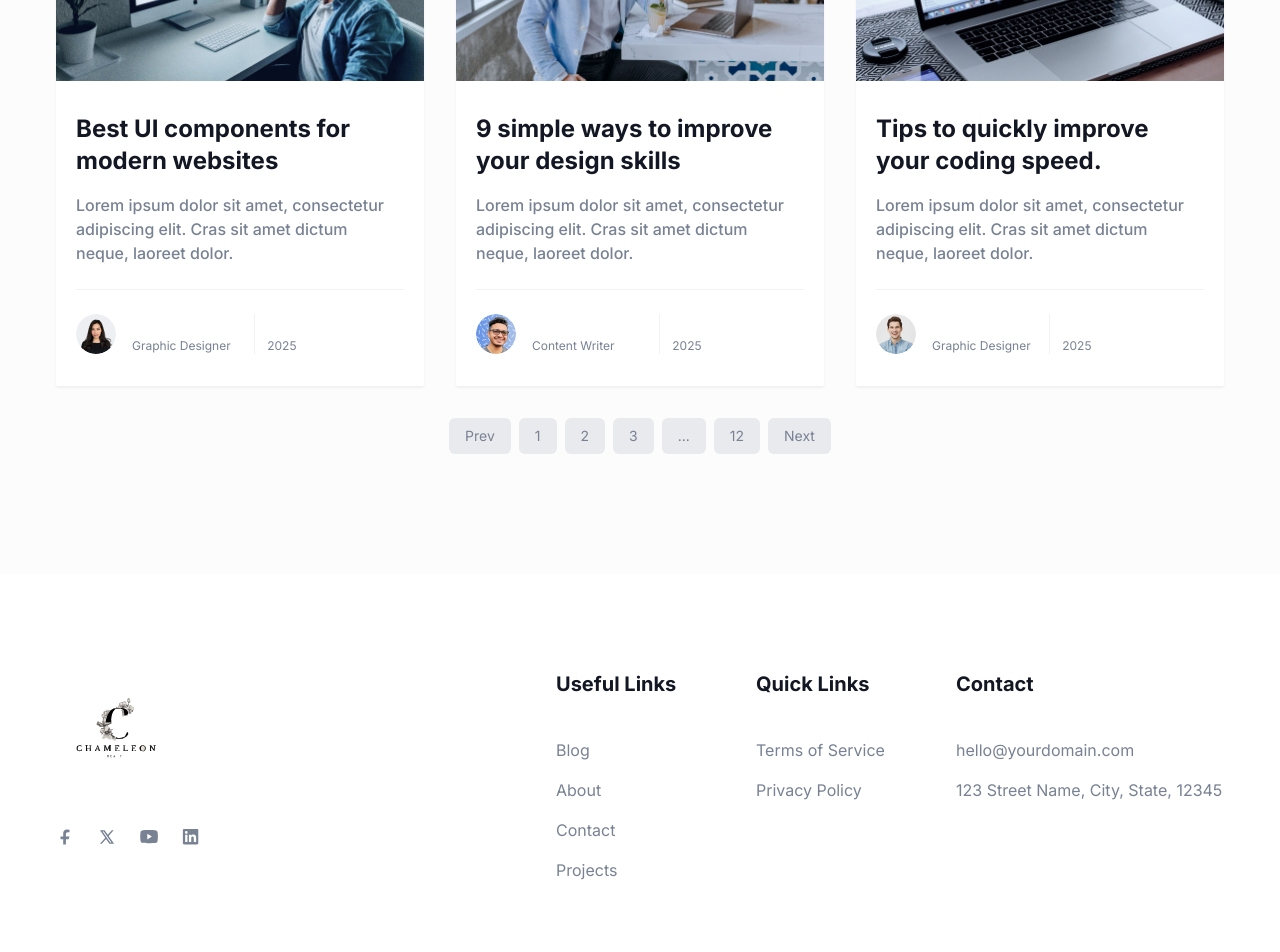
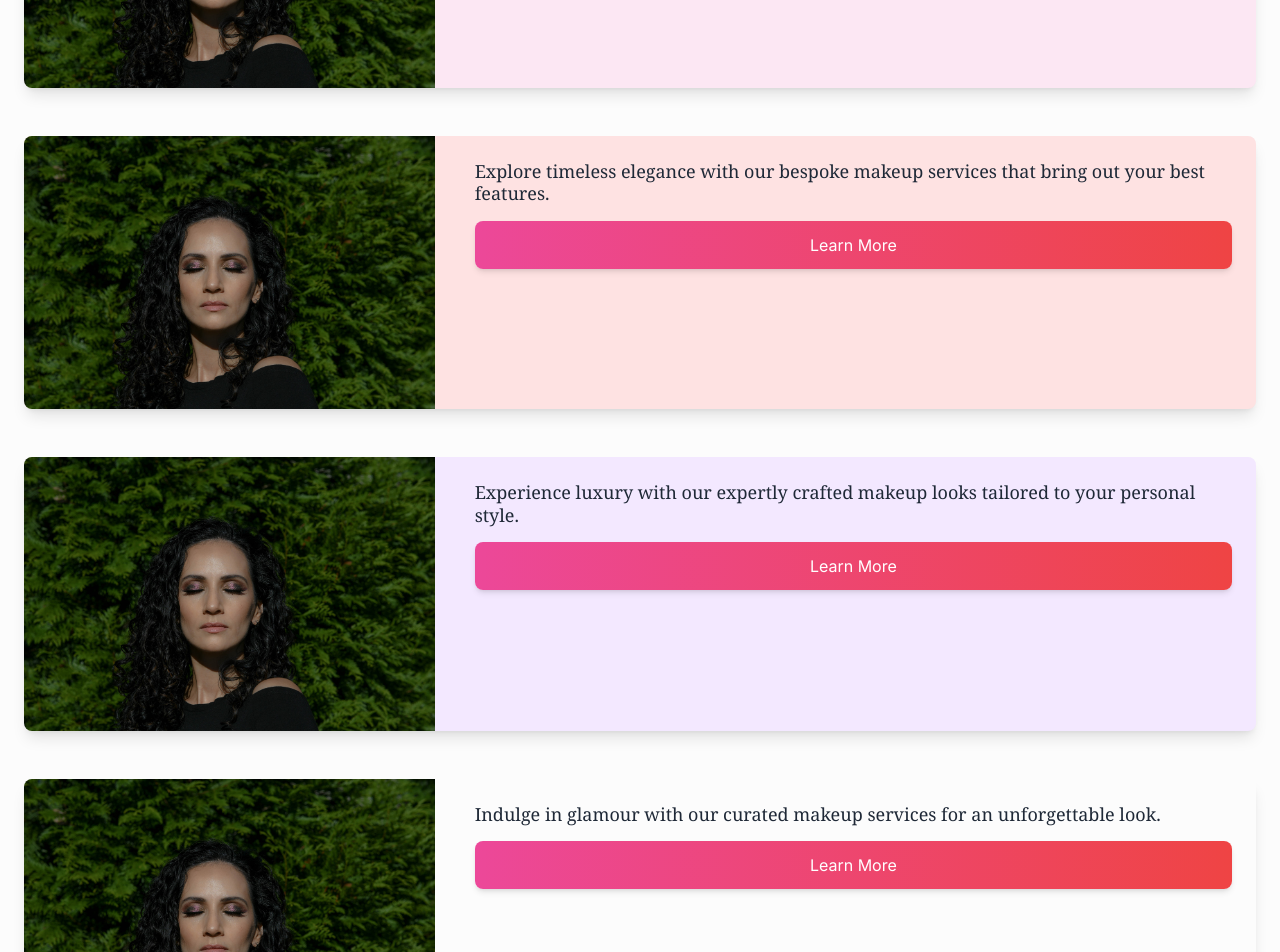
Before and after one commit to DJSanch/Chameleon_Beauty, a Next.js app: page /blog in a window 1280 px wide. Shown: the part 560-1512 px from the top of the page. Built offline with nearby package versions, Linux system fonts and the light colour scheme.

Commit message:
Index page updates

```diff
--- a/src/app/blog/page.tsx
+++ b/src/app/blog/page.tsx
@@ -1,6 +1,8 @@
 import SingleBlog from "@/components/Blog/SingleBlog";
 import blogData from "@/components/Blog/blogData";
+import AboutSectionOne from "@/components/About/AboutSectionOne";
 import Breadcrumb from "@/components/Common/Breadcrumb";
+import Image from "next/image"; // Make sure to import Next.js Image component for optimized images
 
 import { Metadata } from "next";
 
@@ -10,88 +12,56 @@ export const metadata: Metadata = {
   // other metadata
 };
 
+// Sample data for illustration, replace with actual blog data
+const blogItems = [
+  { id: 1, src: "/images/about/hello.jpeg", alt: "Elegant Makeup Look 1", text: "Discover a sophisticated makeup look designed to enhance your natural beauty.", sectionTitle: "Editorial Makeup", bgColor: "bg-pink-100" },
+  { id: 2, src: "/images/about/hello.jpeg", alt: "Elegant Makeup Look 2", text: "Explore timeless elegance with our bespoke makeup services that bring out your best features.", sectionTitle: "Bridal Services", bgColor: "bg-red-100" },
+  { id: 3, src: "/images/about/hello.jpeg", alt: "Elegant Makeup Look 3", text: "Experience luxury with our expertly crafted makeup looks tailored to your personal style.", sectionTitle: "Special Event Makeup", bgColor: "bg-purple-100" },
+  { id: 4, src: "/images/about/hello.jpeg", alt: "Elegant Makeup Look 4", text: "Indulge in glamour with our curated makeup services for an unforgettable look.", sectionTitle: "Add ons", bgColor: "bg-yellow-100" },
+  { id: 5, src: "/images/about/hello.jpeg", alt: "Elegant Makeup Look 5", text: "Transform your appearance with our elegant and refined makeup artistry.", sectionTitle: "Digital Services", bgColor: "bg-blue-100" },
+];
+
 const Blog = () => {
   return (
     <>
       <Breadcrumb
-        pageName="Blog Grid"
-        description="Lorem ipsum dolor sit amet, consectetur adipiscing elit. In varius eros eget sapien consectetur ultrices. Ut quis dapibus libero."
+        pageName="Makeup Services"
+        description="Explore our gallery of elegant and refined makeup looks designed to enhance your natural beauty and personal style."
       />
-
-      <section className="pb-[120px] pt-[120px]">
-        <div className="container">
-          <div className="-mx-4 flex flex-wrap justify-center">
-            {blogData.map((blog) => (
-              <div
-                key={blog.id}
-                className="w-full px-4 md:w-2/3 lg:w-1/2 xl:w-1/3"
-              >
-                <SingleBlog blog={blog} />
+      <div className="max-w-7xl mx-auto my-12 p-6 space-y-12">
+        {blogItems.map((item) => (
+          <div
+            key={item.id}
+            className={`relative ${item.bgColor} shadow-lg rounded-lg overflow-hidden group hover:shadow-xl transition-shadow duration-300 ease-in-out`}
+          >
+            <div className="flex flex-col lg:flex-row items-center lg:items-start">
+              <div className="relative flex-shrink-0 lg:w-1/3">
+                <Image
+                  src={item.src}
+                  alt={item.alt}
+                  width={500} // Adjust width
+                  height={350} // Adjust height
+                  className="w-full h-auto object-cover transition-transform duration-300 ease-in-out"
+                />
+                <div className="absolute inset-0 flex items-center justify-center bg-black bg-opacity-50 opacity-0 group-hover:opacity-100 transition-opacity duration-300 ease-in-out">
+                  <h2 className="text-white text-2xl font-serif leading-tight text-center px-4 py-2">
+                    {item.sectionTitle}
+                  </h2>
+                </div>
               </div>
-            ))}
-          </div>
-
-          <div className="-mx-4 flex flex-wrap" data-wow-delay=".15s">
-            <div className="w-full px-4">
-              <ul className="flex items-center justify-center pt-8">
-                <li className="mx-1">
-                  <a
-                    href="#0"
-                    className="flex h-9 min-w-[36px] items-center justify-center rounded-md bg-body-color bg-opacity-[15%] px-4 text-sm text-body-color transition hover:bg-primary hover:bg-opacity-100 hover:text-white"
-                  >
-                    Prev
-                  </a>
-                </li>
-                <li className="mx-1">
-                  <a
-                    href="#0"
-                    className="flex h-9 min-w-[36px] items-center justify-center rounded-md bg-body-color bg-opacity-[15%] px-4 text-sm text-body-color transition hover:bg-primary hover:bg-opacity-100 hover:text-white"
-                  >
-                    1
-                  </a>
-                </li>
-                <li className="mx-1">
-                  <a
-                    href="#0"
-                    className="flex h-9 min-w-[36px] items-center justify-center rounded-md bg-body-color bg-opacity-[15%] px-4 text-sm text-body-color transition hover:bg-primary hover:bg-opacity-100 hover:text-white"
-                  >
-                    2
-                  </a>
-                </li>
-                <li className="mx-1">
-                  <a
-                    href="#0"
-                    className="flex h-9 min-w-[36px] items-center justify-center rounded-md bg-body-color bg-opacity-[15%] px-4 text-sm text-body-color transition hover:bg-primary hover:bg-opacity-100 hover:text-white"
-                  >
-                    3
-                  </a>
-                </li>
-                <li className="mx-1">
-                  <span className="flex h-9 min-w-[36px] cursor-not-allowed items-center justify-center rounded-md bg-body-color bg-opacity-[15%] px-4 text-sm text-body-color">
-                    ...
-                  </span>
-                </li>
-                <li className="mx-1">
-                  <a
-                    href="#0"
-                    className="flex h-9 min-w-[36px] items-center justify-center rounded-md bg-body-color bg-opacity-[15%] px-4 text-sm text-body-color transition hover:bg-primary hover:bg-opacity-100 hover:text-white"
-                  >
-                    12
-                  </a>
-                </li>
-                <li className="mx-1">
-                  <a
-                    href="#0"
-                    className="flex h-9 min-w-[36px] items-center justify-center rounded-md bg-body-color bg-opacity-[15%] px-4 text-sm text-body-color transition hover:bg-primary hover:bg-opacity-100 hover:text-white"
-                  >
-                    Next
-                  </a>
-                </li>
-              </ul>
+              <div className="flex flex-col lg:w-2/3 p-6  lg:ml-4"> {/* Updated background color */}
+                <p className="text-gray-800 text-lg font-serif leading-tight mb-4">
+                  {item.text}
+                </p>
+                <button className="px-6 py-3 bg-gradient-to-r from-pink-500 to-red-500 text-white rounded-lg shadow-md hover:from-pink-600 hover:to-red-600 transition-colors duration-300 ease-in-out">
+                  Learn More
+                </button>
+              </div>
             </div>
           </div>
-        </div>
-      </section>
+        ))}
+      </div>
+      <AboutSectionOne />
     </>
   );
 };
--- a/src/app/page.tsx
+++ b/src/app/page.tsx
@@ -23,9 +23,6 @@ export default function Home() {
       <ScrollUp />
       <Hero />
       <AboutSectionOne />
-      <Video />
-      <Brands />
-      <Blog />
       <Contact />
     </>
   );
--- a/src/components/About/AboutSectionOne.tsx
+++ b/src/components/About/AboutSectionOne.tsx
@@ -40,7 +40,7 @@ const AboutSectionOne: React.FC = () => {
   };
 
   const List = ({ text }: { text: string }) => (
-    <p className="mb-5 flex items-center text-lg font-serif text-body-color font-lora">
+    <p className="mb-5 flex items-center text-lg font-serif font-light text-body-color font-lora">
       <span className="mr-4 flex h-[30px] w-[30px] items-center justify-center rounded-md bg-primary bg-opacity-10 text-primary">
         {checkIcon}
       </span>
--- a/src/components/About/AboutSectionTwo.tsx
+++ b/src/components/About/AboutSectionTwo.tsx
@@ -23,7 +23,7 @@ const AboutSectionTwo = () => {
           <div className="w-full px-4 lg:w-1/2 flex items-center">
             <div className="max-w-[600px] lg:pl-4 text-animation">
               <div className="mb-4">
-                <h3 className="mb-2 text-xl font-bold text-[#6f4f28] dark:text-white sm:text-2xl lg:text-xl xl:text-2xl font-lora">
+                <h3 className="mb-2 text-xl font-thin text-[#6f4f28] dark:text-white sm:text-2xl lg:text-xl xl:text-2xl font-lora">
                   My Journey,
                 </h3>
                 <p className="text-base font-medium leading-relaxed text-body-color sm:text-lg sm:leading-relaxed font-lora">
--- a/src/components/Common/Breadcrumb.tsx
+++ b/src/components/Common/Breadcrumb.tsx
@@ -16,7 +16,7 @@ const Breadcrumb = ({
               <div className="mb-8 max-w-[570px] md:mb-0 lg:mb-12">
                 <div className="relative flex items-center">
                   <div className="relative flex flex-col space-y-4">
-                    <h1 className="text-2xl font-bold text-[#6f4f28] dark:text-[#eaeaea] sm:text-3xl font-lora">
+                    <h1 className="text-2xl font-light text-[#6f4f28] dark:text-[#eaeaea] sm:text-3xl font-lora">
                       {pageName}
                     </h1>
                     <p className="text-base font-medium leading-relaxed text-[#4a4a4a] dark:text-[#b3b3b3] font-lora">
--- a/src/components/Footer/index.tsx
+++ b/src/components/Footer/index.tsx
@@ -4,8 +4,34 @@ import Link from "next/link";
 
 const Footer = () => {
   return (
-    <footer className="bg-white pt-16 dark:bg-gray-dark md:pt-20 lg:pt-24">
-      <div className="container">
+    <footer className="relative bg-gradient-to-r from-[#fdfaf3] via-[#f6b1b1] to-[#fdfaf3] dark:from-[#1a1a1a] dark:via-[#2c2c2c] dark:to-[#1a1a1a] pt-16 dark:bg-gray-dark md:pt-20 lg:pt-24">
+      <div className="absolute inset-0 z-[-1]">
+        <svg
+          width="100%"
+          height="100%"
+          viewBox="0 0 1440 320"
+          xmlns="http://www.w3.org/2000/svg"
+          className="fill-current text-[#6f4f28] dark:text-[#6f4f28]"
+        >
+          <defs>
+            <linearGradient
+              id="footerGradient"
+              x1="0%"
+              y1="0%"
+              x2="100%"
+              y2="100%"
+            >
+              <stop offset="0%" stopColor="#6f4f28" />
+              <stop offset="100%" stopColor="#6f4f28" stopOpacity="0" />
+            </linearGradient>
+          </defs>
+          <path
+            fill="url(#footerGradient)"
+            d="M0,128L30,117.3C60,107,120,85,180,90.7C240,96,300,128,360,149.3C420,171,480,181,540,170.7C600,160,660,128,720,128C780,128,840,160,900,181.3C960,203,1020,213,1080,192C1140,171,1200,117,1260,106.7C1320,96,1380,128,1440,149.3L1500,171L1500,320L1440,320C1380,320,1320,320,1260,320C1200,320,1140,320,1080,320C1020,320,960,320,900,320C840,320,780,320,720,320C660,320,600,320,540,320C480,320,420,320,360,320C300,320,240,320,180,320C120,320,60,320,30,320L0,320Z"
+          />
+        </svg>
+      </div>
+      <div className="container relative">
         <div className="-mx-4 flex flex-wrap">
           <div className="w-full px-4 md:w-1/2 lg:w-4/12 xl:w-5/12">
             <div className="mb-12 max-w-[120px] lg:mb-16">
@@ -31,7 +57,7 @@ const Footer = () => {
                   aria-label="social-link"
                   target="_blank"
                   rel="noopener noreferrer"
-                  className="mr-6 text-body-color duration-300 hover:text-primary dark:text-body-color-dark dark:hover:text-primary"
+                  className="mr-6 text-[#6f4f28] duration-300 hover:text-primary dark:text-[#f6b1b1] dark:hover:text-primary"
                 >
                   <svg
                     width="18"
@@ -51,7 +77,7 @@ const Footer = () => {
                   aria-label="social-link"
                   target="_blank"
                   rel="noopener noreferrer"
-                  className="mr-6 text-body-color duration-300 hover:text-primary dark:text-body-color-dark dark:hover:text-primary"
+                  className="mr-6 text-[#6f4f28] duration-300 hover:text-primary dark:text-[#f6b1b1] dark:hover:text-primary"
                 >
                   <svg
                     width="18"
@@ -73,7 +99,7 @@ const Footer = () => {
                   aria-label="social-link"
                   target="_blank"
                   rel="noopener noreferrer"
-                  className="mr-6 text-body-color duration-300 hover:text-primary dark:text-body-color-dark dark:hover:text-primary"
+                  className="mr-6 text-[#6f4f28] duration-300 hover:text-primary dark:text-[#f6b1b1] dark:hover:text-primary"
                 >
                   <svg
                     width="18"
@@ -89,7 +115,7 @@ const Footer = () => {
                   aria-label="social-link"
                   target="_blank"
                   rel="noopener noreferrer"
-                  className="text-body-color duration-300 hover:text-primary dark:text-body-color-dark dark:hover:text-primary"
+                  className="text-[#6f4f28] duration-300 hover:text-primary dark:text-[#f6b1b1] dark:hover:text-primary"
                 >
                   <svg
                     width="17"
@@ -97,7 +123,7 @@ const Footer = () => {
                     viewBox="0 0 17 16"
                     className="fill-current"
                   >
-                    <path d="M15.2196 0H1.99991C1.37516 0 0.875366 0.497491 0.875366 1.11936V14.3029C0.875366 14.8999 1.37516 15.4222 1.99991 15.4222H15.1696C15.7943 15.4222 16.2941 14.9247 16.2941 14.3029V1.09448C16.3441 0.497491 15.8443 0 15.2196 0ZM5.44852 13.1089H3.17444V5.7709H5.44852V13.1089ZM4.29899 4.75104C3.54929 4.75104 2.97452 4.15405 2.97452 3.43269C2.97452 2.71133 3.57428 2.11434 4.29899 2.11434C5.02369 2.11434 5.62345 2.71133 5.62345 3.43269C5.62345 4.15405 5.07367 4.75104 4.29899 4.75104ZM14.07 13.1089H11.796V9.55183C11.796 8.7061 11.771 7.58674 10.5964 7.58674C9.39693 7.58674 9.222 8.53198 9.222 9.47721V13.1089H6.94792V5.7709H9.17202V6.79076H9.19701C9.52188 6.19377 10.2466 5.59678 11.3711 5.59678C13.6952 5.59678 14.12 7.08925 14.12 9.12897V13.1089H14.07Z" />
+                    <path d="M15.2196 0H1.99991C1.37516 0 0.875366 0.497491 0.875366 1.11936V14.3029C0.875366 14.8999 1.37516 15.4222 1.99991 15.4222H15.2196C15.8443 15.4222 16.3441 14.8999 16.3441 14.3029V1.11936C16.3441 0.497491 15.8443 0 15.2196 0ZM5.44852 13.1089H3.17444V5.7709H5.44852V13.1089ZM4.29899 4.75104C3.54929 4.75104 2.97452 4.15405 2.97452 3.43269C2.97452 2.71133 3.57428 2.11434 4.29899 2.11434C5.02369 2.11434 5.62345 2.71133 5.62345 3.43269C5.62345 4.15405 5.07367 4.75104 4.29899 4.75104ZM14.07 13.1089H11.796V9.55183C11.796 8.7061 11.771 7.58674 10.5964 7.58674C9.39693 7.58674 9.222 8.53198 9.222 9.47721V13.1089H6.94792V5.7709H9.17202V6.79076H9.19701C9.52188 6.19377 10.2466 5.59678 11.3711 5.59678C13.6952 5.59678 14.12 7.08925 14.12 9.12897V13.1089H14.07Z" />
                   </svg>
                 </a>
               </div>
@@ -106,14 +132,14 @@ const Footer = () => {
 
           <div className="w-full px-4 sm:w-1/2 md:w-1/2 lg:w-2/12 xl:w-2/12">
             <div className="mb-12 lg:mb-16">
-              <h2 className="mb-10 text-xl font-bold text-black dark:text-white">
+              <h2 className="mb-10 text-xl font-light text-[#6f4f28] dark:text-[#f6b1b1] font-lora">
                 Useful Links
               </h2>
               <ul>
                 <li>
                   <Link
                     href="/blog"
-                    className="mb-4 inline-block text-base text-body-color duration-300 hover:text-primary dark:text-body-color-dark dark:hover:text-primary"
+                    className="mb-4 inline-block text-base text-[#6f4f28] duration-300 hover:text-primary dark:text-[#f6b1b1] dark:hover:text-primary font-lora"
                   >
                     Blog
                   </Link>
@@ -121,7 +147,7 @@ const Footer = () => {
                 <li>
                   <Link
                     href="/about"
-                    className="mb-4 inline-block text-base text-body-color duration-300 hover:text-primary dark:text-body-color-dark dark:hover:text-primary"
+                    className="mb-4 inline-block text-base text-[#6f4f28] duration-300 hover:text-primary dark:text-[#f6b1b1] dark:hover:text-primary font-lora"
                   >
                     About
                   </Link>
@@ -129,7 +155,7 @@ const Footer = () => {
                 <li>
                   <Link
                     href="/contact"
-                    className="mb-4 inline-block text-base text-body-color duration-300 hover:text-primary dark:text-body-color-dark dark:hover:text-primary"
+                    className="mb-4 inline-block text-base text-[#6f4f28] duration-300 hover:text-primary dark:text-[#f6b1b1] dark:hover:text-primary font-lora"
                   >
                     Contact
                   </Link>
@@ -137,7 +163,7 @@ const Footer = () => {
                 <li>
                   <Link
                     href="/projects"
-                    className="mb-4 inline-block text-base text-body-color duration-300 hover:text-primary dark:text-body-color-dark dark:hover:text-primary"
+                    className="mb-4 inline-block text-base text-[#f6b1b1] duration-300 hover:text-primary dark:text-[#f6b1b1] dark:hover:text-primary font-lora"
                   >
                     Projects
                   </Link>
@@ -148,14 +174,14 @@ const Footer = () => {
 
           <div className="w-full px-4 sm:w-1/2 md:w-1/2 lg:w-2/12 xl:w-2/12">
             <div className="mb-12 lg:mb-16">
-              <h2 className="mb-10 text-xl font-bold text-black dark:text-white">
+              <h2 className="mb-10 text-xl font-light text-[#6f4f28] dark:text-[#f6b1b1] font-lora">
                 Quick Links
               </h2>
               <ul>
                 <li>
                   <Link
                     href="/terms-of-service"
-                    className="mb-4 inline-block text-base text-body-color duration-300 hover:text-primary dark:text-body-color-dark dark:hover:text-primary"
+                    className="mb-4 inline-block text-base text-[#6f4f28] duration-300 hover:text-primary dark:text-[#f6b1b1] dark:hover:text-primary font-lora"
                   >
                     Terms of Service
                   </Link>
@@ -163,7 +189,7 @@ const Footer = () => {
                 <li>
                   <Link
                     href="/privacy-policy"
-                    className="mb-4 inline-block text-base text-body-color duration-300 hover:text-primary dark:text-body-color-dark dark:hover:text-primary"
+                    className="mb-4 inline-block text-base text-[#6f4f28] duration-300 hover:text-primary dark:text-[#f6b1b1] dark:hover:text-primary font-lora"
                   >
                     Privacy Policy
                   </Link>
@@ -174,20 +200,20 @@ const Footer = () => {
 
           <div className="w-full px-4 sm:w-1/2 md:w-1/2 lg:w-4/12 xl:w-3/12">
             <div className="mb-12 lg:mb-16">
-              <h2 className="mb-10 text-xl font-bold text-black dark:text-white">
+              <h2 className="mb-10 text-xl font-light text-[#6f4f28] dark:text-[#f6b1b1] font-lora">
                 Contact
               </h2>
               <ul>
                 <li className="mb-4">
                   <a
                     href="mailto:hello@yourdomain.com"
-                    className="inline-block text-base text-body-color duration-300 hover:text-primary dark:text-body-color-dark dark:hover:text-primary"
+                    className="inline-block text-base text-[#6f4f28] duration-300 hover:text-primary dark:text-[#f6b1b1] dark:hover:text-primary font-lora"
                   >
                     hello@yourdomain.com
                   </a>
                 </li>
                 <li>
-                  <p className="text-base text-body-color dark:text-body-color-dark">
+                  <p className="text-base text-[#6f4f28] dark:text-[#6f4f28] font-lora">
                     123 Street Name, City, State, 12345
                   </p>
                 </li>
--- a/tailwind.config.js
+++ b/tailwind.config.js
@@ -28,7 +28,7 @@ module.exports = {
         transparent: "transparent",
         white: "#FFFFFF",
         black: "#121723",
-        primary: "#4A6CF7",
+        primary: "#f5f5dc",
         yellow: "#FBB040",
         "bg-color-dark": "#FFFFFF", // Ensure background color is white
         "body-color": "#788293", // Keep body color as defined, but ensure it's appropriate for light mode
```
Also changed, not shown: src/styles/index.css (+9 -3 lines), src/components/Header/index.tsx (line endings or trailing spaces).
